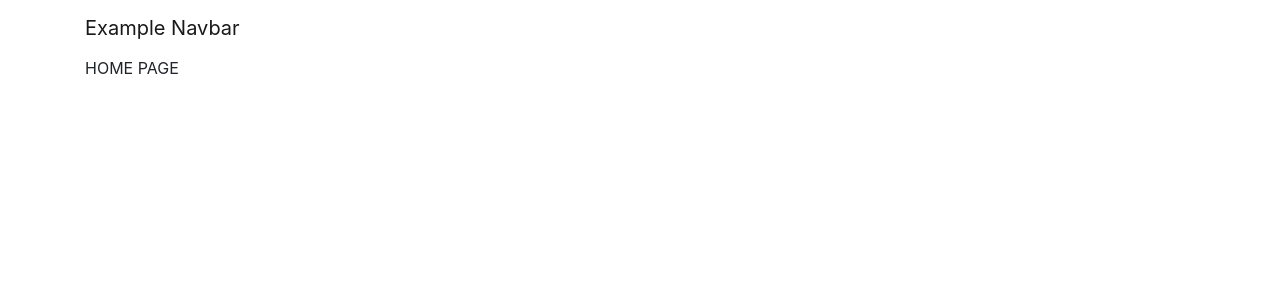
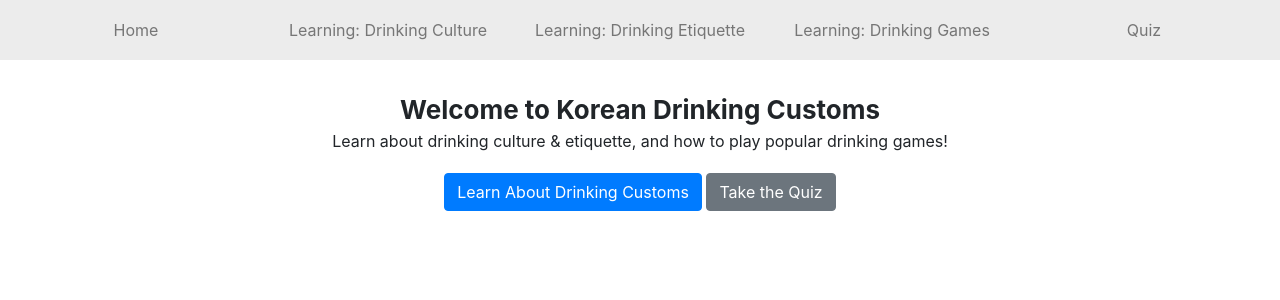
Before and after one commit to vaughn486/KoreanDrinkingGames, a Flask app: page / in a window 1280 px wide. Shown: the top 300 px of the page. Run offline with Flask 3, Linux system fonts and the light colour scheme; some libraries are stand-ins or nearby versions; some web fonts are replaced.

Commit message:
created different learning routes, created navbar for home page, formatted home page

```diff
--- a/code/server.py
+++ b/code/server.py
@@ -77,9 +77,17 @@ num_of_questions = 4
 def homepage():
    return render_template('home.html')
 
-@app.route('/learn')
-def learn():
-   return render_template('learn.html')
+@app.route('/learn_culture/<int:lesson>')
+def learn_culture(lesson):
+    return render_template('learn_culture.html', lesson=lesson)
+
+@app.route('/learn_etiquette/<int:lesson>')
+def learn_etiquette(lesson):
+    return render_template('learn_etiquette.html', lesson=lesson)
+
+@app.route('/learn_games/<int:lesson>')
+def learn_games(lesson):
+    return render_template('learn_games.html', lesson=lesson)
 
 @app.route('/quiz')
 def quiz():
--- a/code/static/main.css
+++ b/code/static/main.css
@@ -0,0 +1,27 @@
+.container-fluid{
+    padding: 10px;
+    background-color: rgb(236, 236, 236);
+}
+.navbar{
+    padding: 0px;
+}
+.navbar-nav {
+    width: 100%; /* Ensure the nav occupies the full width of its container */
+}
+
+.nav-item {
+    flex: 1; /* Each nav item will grow equally */
+    text-align: center; /* Center-align the text inside each nav item */
+}
+.home-text{
+    margin-top: 30px;
+    text-align: center;
+    width: 100%;
+}
+.home-title{
+    font-weight: bold;
+    font-size: 26px;
+}
+.button-container{
+    padding: 20px;
+}
--- a/code/templates/home.html
+++ b/code/templates/home.html
@@ -2,7 +2,13 @@
 
 {% block content %}
 
-HOME PAGE
-
+<div class = "home-text">
+    <div class = "home-title">Welcome to Korean Drinking Customs</div>
+    Learn about drinking culture & etiquette, and how to play popular drinking games!
+    <div class="button-container">
+        <a href="/learn_culture/1" class="btn btn-primary">Learn About Drinking Customs</a>
+        <a href="/quiz" class="btn btn-secondary">Take the Quiz</a>
+    </div>
+</div>
 
 {% endblock %}
--- a/code/templates/layout.html
+++ b/code/templates/layout.html
@@ -29,14 +29,25 @@
   <body>
 
     <nav class="navbar navbar-expand-lg navbar-light">
-      <div class="container">
-
-
-        <!-- title -->
-        <a class="navbar-brand navbar-title-style" href="/">Example Navbar</a> <!-- class="navbar-brand" -->
-
-
-
+      <div class="container-fluid">
+        <ul class="navbar-nav me-auto mb-2 mb-lg-0">
+          <li class = "nav-item">
+              <a class="nav-link" href="/">Home</a>
+          </li>
+          <li class="nav-item">
+              <a class="nav-link" href="/learn_culture/1">Learning: Drinking Culture</a>
+          </li>
+          <li class="nav-item">
+            <a class="nav-link dark-grey" href="/learn_etiquette/1">Learning: Drinking Etiquette</a>
+          </li>
+          <li class="nav-item">
+            <a class="nav-link dark-grey" href="/learn_games/1">Learning: Drinking Games</a>
+          </li>
+          <li class="nav-item">
+            <a class="nav-link dark-grey" href="/quiz">Quiz</a>
+          </li>
+        </ul>
+      </div>
 
       </div>
     </nav>
```
Also changed, not shown: code/templates/learn.html (deleted, +0 -8 lines).
